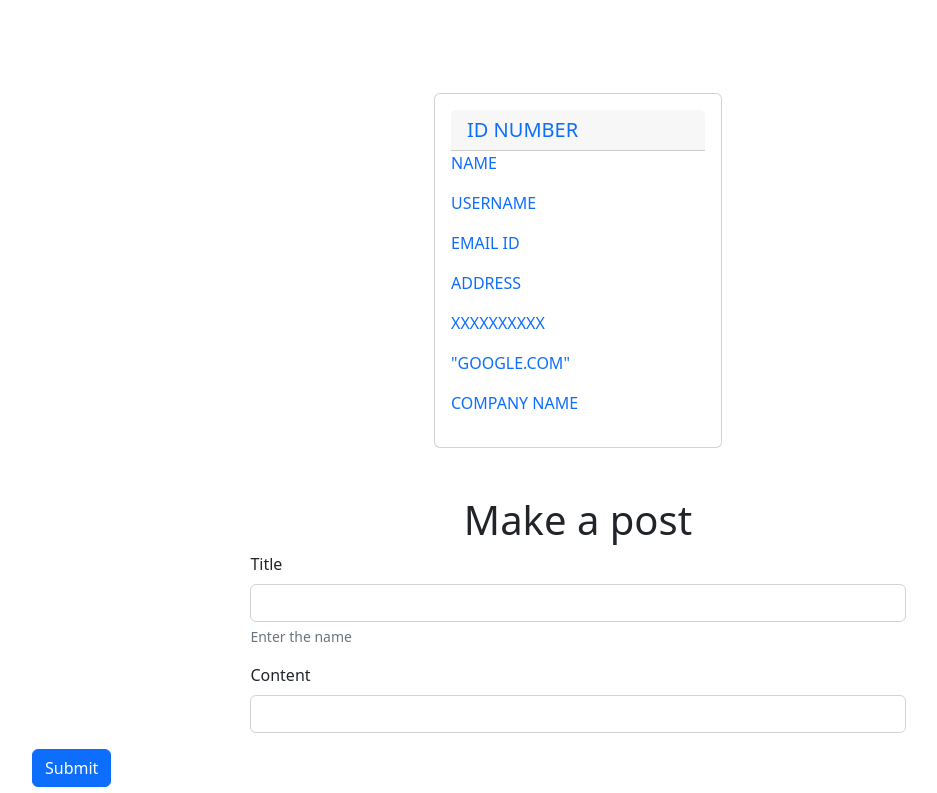
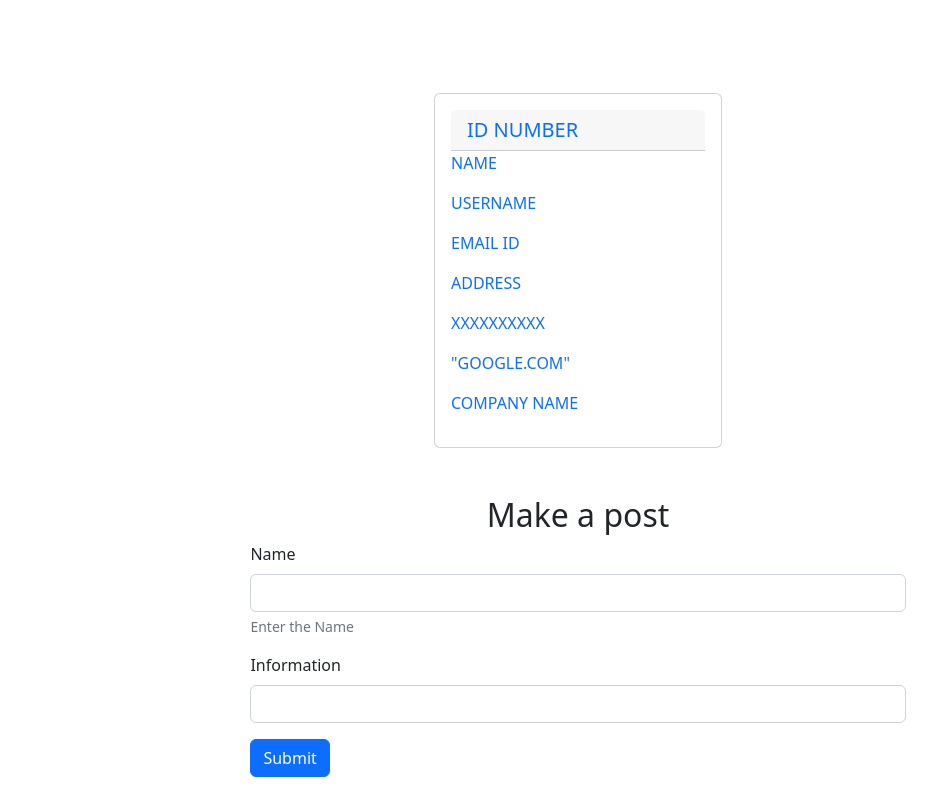
Before and after one commit to Tejinderb/sessional-assessment-2, a plain HTML site: page index.html in a window 1280 px wide. Shown: the part 1891-2684 px from the top of the page, without its empty margins (62-999 px from the left). Drawn offline with nearby package versions, Linux system fonts and the light colour scheme.

Commit message:
USER FORM CREATED USING BOOTSTRAP

```diff
--- a/index.html
+++ b/index.html
@@ -186,31 +186,27 @@
                 <p class="card-phone text-primary">XXXXXXXXXX</p>
                 <p class="card-website text-primary">"GOOGLE.COM"</p>
                 <p class="card-company text-primary">COMPANY NAME</p>
-
             </div>
         </div>
 
-    <div class="container" id="newUser">
-        <h1 class="text-center">Make a post</h1>
-        <div style="width:60%; margin:auto" class="mb-3">
+        <!--- FORM FOR NEW USER -->
+        <div class="container" id="">
+            <h2 class="text-center">Make a post</h2>
+            <div style="width:60%; margin:auto" class="mb-3">
+                <div class="mb-3">
+                    <label for="title" class="form-label">Name</label>
+                    <input type="text" class="form-control" />
+                    <div id="titleHelp" class="form-text">Enter the Name</div>
+                </div>
             <div class="mb-3">
-                <label for="title" class="form-label">Title</label>
-                <input
-                    type="text"
-                    class="form-control"
-                    id="card-header"
-                    aria-describeby="titleHelp"
-                />
-                <div id="name" class="form-text">Enter the name</div>
+                <label for="body" class="form-label">Information</label>
+                <input type="text" class="form-control" id=""/>
             </div>
-            <label for="body" class="form-label">Content</label>
-            <input type="text" class="form-control" id="postBody"/>
+            <button type="submit" class="btn btn-primary" onclick="">
+                Submit
+            </button>
+            </div>
         </div>
-        <button type="submit" class="btn btn-primary" onclick="makeCard()">
-        Submit
-        </button>
-    </div>
-
 
     </div>
 </body>
```
